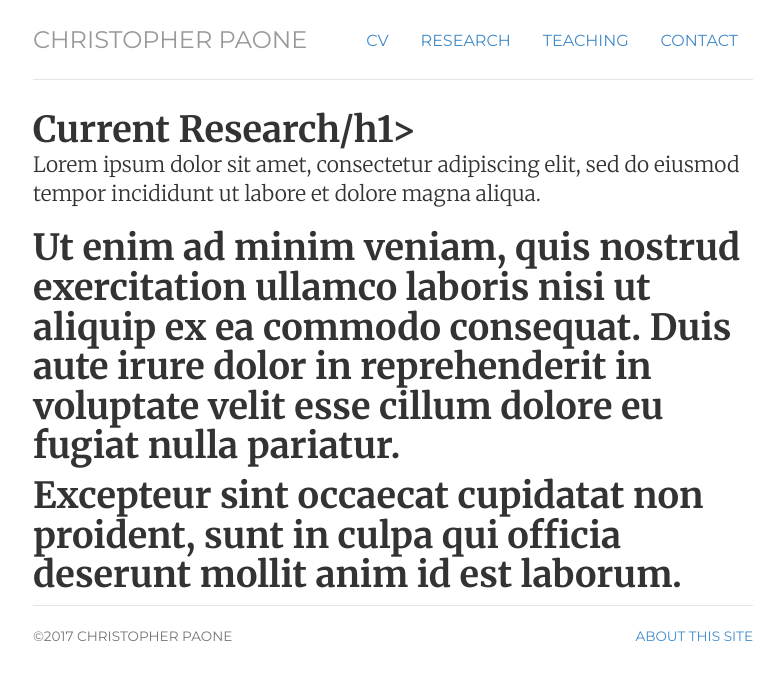
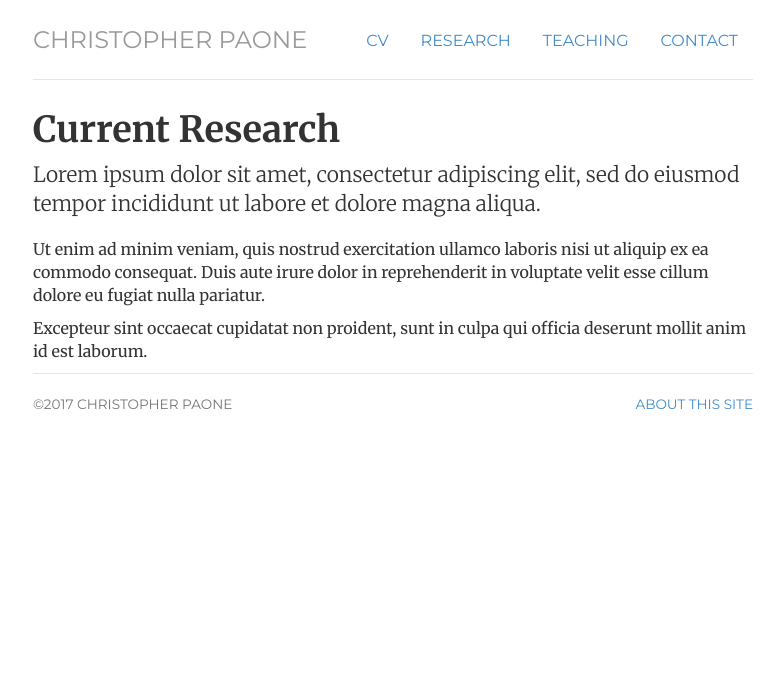
Before and after one commit to paonec/paonec.github.io, a Jekyll site: the page built from currentresearch/index.html, in a window 1280 px wide. Shown: the top 680 px of the page, without its empty margins (247-1031 px from the left). Built offline with Jekyll 4.4.1, drawn with Linux system fonts in a browser that asks for light colours.

Commit message:
fix current research

```diff
--- a/currentresearch/index.html
+++ b/currentresearch/index.html
@@ -9,7 +9,7 @@ description: Christopher Paone
 ---
 <div class="currentresearch">
 
-	  <h1 class="title">Current Research/h1>
+	  <h1 class="title">Current Research</h1>
   	<p class="lead">Lorem ipsum dolor sit amet, consectetur adipiscing elit, sed do eiusmod tempor incididunt ut labore et dolore magna aliqua.</p>
   	<p>Ut enim ad minim veniam, quis nostrud exercitation ullamco laboris nisi ut aliquip ex ea commodo consequat. Duis aute irure dolor in reprehenderit in voluptate velit esse cillum dolore eu fugiat nulla pariatur. </p>
   	<p>Excepteur sint occaecat cupidatat non proident, sunt in culpa qui officia deserunt mollit anim id est laborum.</p>
```
